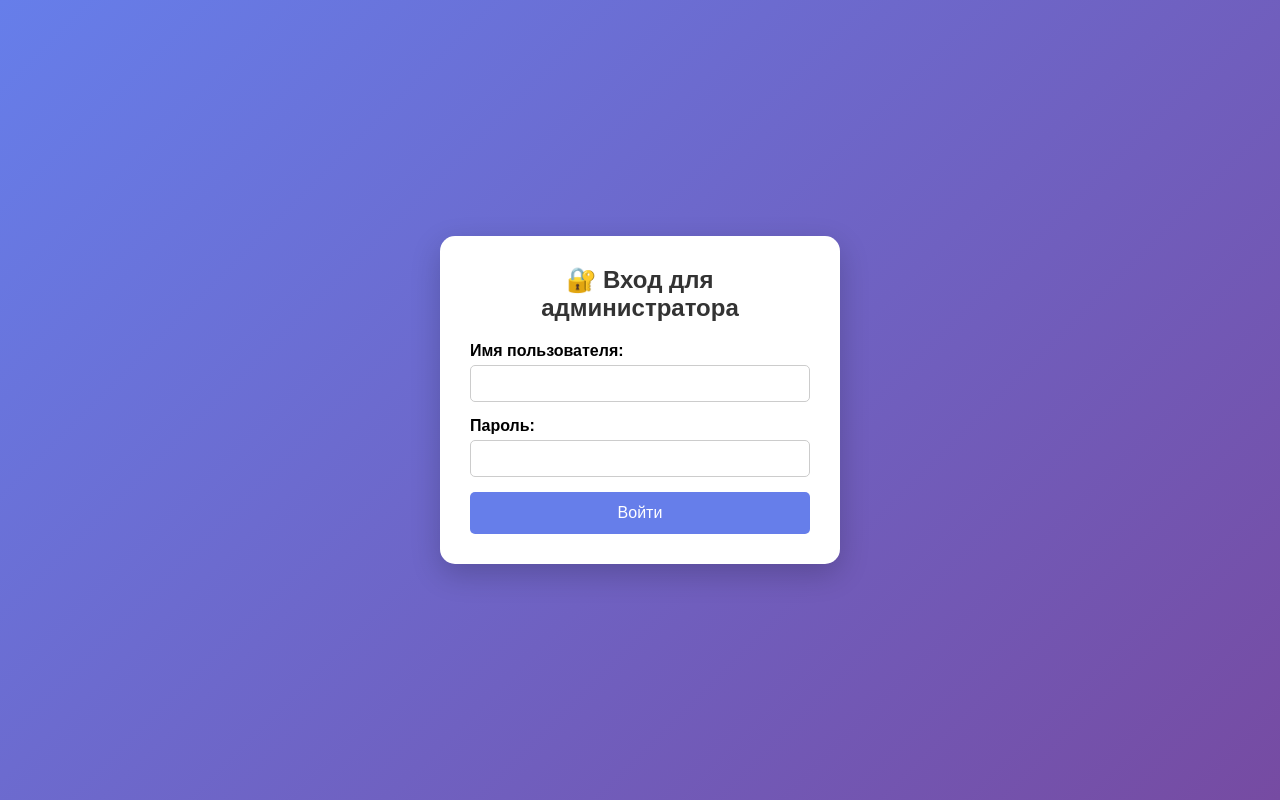
After one commit to ovelrdose/App-for-DevOps, a Flask app: page /login in a window 1280 px wide. The commit adds this page. Run offline with Flask 3, Linux system fonts and the light colour scheme; parts of the project's set-up code (start-up, migrations or seed data) failed here and were passed over; some libraries are stand-ins or nearby versions.

Commit message:
add login/logout

```diff
--- a/app.py
+++ b/app.py
@@ -1,10 +1,12 @@
-from flask import Flask, render_template, request, redirect, url_for, flash
+from flask import Flask, render_template, request, redirect, url_for, flash,session
 import sqlite3
 import os
+
 from werkzeug.utils import secure_filename
+from functools import wraps
 from PIL import Image
 from datetime import datetime
-
+from werkzeug.security import check_password_hash, generate_password_hash
 # Загрузка .env файла вручную
 def load_env_file():
     env_path = os.path.join(os.path.dirname(__file__), '.env')
@@ -41,6 +43,47 @@ def get_db_connection():
     return conn
 
 def init_db():
+    """Initialize database and create necessary directories"""
+    os.makedirs(os.path.dirname(DB_PATH), exist_ok=True)
+    os.makedirs(app.config['UPLOAD_FOLDER'], exist_ok=True)
+
+    conn = get_db_connection()
+    c = conn.cursor()
+
+    # Таблица котиков
+    c.execute('''
+        CREATE TABLE IF NOT EXISTS cats (
+            id INTEGER PRIMARY KEY AUTOINCREMENT,
+            filename TEXT NOT NULL,
+            original_name TEXT NOT NULL,
+            title TEXT NOT NULL,
+            upload_date TIMESTAMP DEFAULT CURRENT_TIMESTAMP
+        )
+    ''')
+
+    # Таблица пользователей
+    c.execute('''
+        CREATE TABLE IF NOT EXISTS users (
+            id INTEGER PRIMARY KEY AUTOINCREMENT,
+            username TEXT UNIQUE NOT NULL,
+            password_hash TEXT NOT NULL
+        )
+    ''')
+
+    # Создаём первого администратора при инициализации (если ещё нет пользователей)
+    c.execute('SELECT COUNT(*) FROM users')
+    if c.fetchone()[0] == 0:
+        from werkzeug.security import generate_password_hash
+        admin_username = os.environ.get('ADMIN_USERNAME', 'admin')
+        admin_password = os.environ.get('ADMIN_PASSWORD', 'admin')
+        hashed = generate_password_hash(admin_password)
+        c.execute('INSERT INTO users (username, password_hash) VALUES (?, ?)', (admin_username, hashed))
+        print(f"✅ Создан администратор: {admin_username} (пароль: {admin_password})")
+
+    conn.commit()
+    conn.close()
+    print(f"Database initialized at: {DB_PATH}")
+    print(f"Upload folder: {app.config['UPLOAD_FOLDER']}")
     """Initialize database and create necessary directories"""
     os.makedirs(os.path.dirname(DB_PATH), exist_ok=True)
     os.makedirs(app.config['UPLOAD_FOLDER'], exist_ok=True)
@@ -184,6 +227,16 @@ def upload():
 
     return render_template('upload.html')
 
+def login_required(f):
+    @wraps(f)
+    def decorated_function(*args, **kwargs):
+        if 'user_id' not in session:
+            flash('Пожалуйста, войдите в систему.')
+            return redirect(url_for('login'))
+        return f(*args, **kwargs)
+    return decorated_function
+
+
 @app.route('/manage')
 def manage():
     """Cat management page"""
@@ -195,9 +248,36 @@ def manage():
         print(f"Database error: {e}")
         return render_template('manage.html', cats=[])
 
+
+@app.route('/login', methods=['GET', 'POST'])
+def login():
+    if request.method == 'POST':
+        username = request.form['username']
+        password = request.form['password']
+
+        conn = get_db_connection()
+        user = conn.execute('SELECT * FROM users WHERE username = ?', (username,)).fetchone()
+        conn.close()
+
+        if user and check_password_hash(user['password_hash'], password):
+            session['user_id'] = user['id']
+            session['username'] = user['username']
+            flash('Вы вошли в систему!')
+            return redirect(url_for('manage'))
+        else:
+            flash('Неверное имя пользователя или пароль')
+
+    return render_template('login.html')
+
+@app.route('/logout')
+def logout():
+    session.clear()
+    flash('Вы вышли из системы.')
+    return redirect(url_for('index'))
+
 @app.route('/delete/<int:cat_id>', methods=['POST'])
+@login_required
 def delete_cat_route(cat_id):
-    """Delete cat route"""
     try:
         if delete_cat(cat_id):
             flash('Котик успешно удален!')
@@ -219,7 +299,7 @@ init_db()
 
 if __name__ == '__main__':
     host = os.environ.get('HOST', '127.0.0.1')  # По умолчанию localhost на Windows
-    port = int(os.environ.get('PORT', 5000))
+    port = int(os.environ.get('PORT', 5001))
     debug = os.environ.get('DEBUG', 'true').lower() == 'true'
 
     print(f"Starting Flask app on {host}:{port}")
--- /dev/null
+++ b/templates/login.html
@@ -0,0 +1,73 @@
+<!DOCTYPE html>
+<html lang="ru">
+<head>
+    <meta charset="UTF-8">
+    <meta name="viewport" content="width=device-width, initial-scale=1.0">
+    <title>Вход в систему</title>
+    <style>
+        * { margin: 0; padding: 0; box-sizing: border-box; }
+        body {
+            font-family: Arial, sans-serif;
+            background: linear-gradient(135deg, #667eea 0%, #764ba2 100%);
+            display: flex;
+            justify-content: center;
+            align-items: center;
+            min-height: 100vh;
+        }
+        .login-box {
+            background: white;
+            padding: 30px;
+            border-radius: 15px;
+            box-shadow: 0 10px 30px rgba(0,0,0,0.2);
+            width: 100%;
+            max-width: 400px;
+        }
+        .login-box h2 {
+            text-align: center; margin-bottom: 20px; color: #333;
+        }
+        .form-group {
+            margin-bottom: 15px;
+        }
+        label {
+            display: block; margin-bottom: 5px; font-weight: bold;
+        }
+        input {
+            width: 100%; padding: 10px; border: 1px solid #ccc; border-radius: 5px;
+        }
+        button {
+            width: 100%; padding: 12px; background: #667eea; color: white; border: none;
+            border-radius: 5px; font-size: 16px; cursor: pointer;
+        }
+        button:hover { background: #5a6fd8; }
+        .flash {
+            padding: 10px; background: #d4edda; color: #155724; border-radius: 5px; margin-bottom: 15px;
+            text-align: center;
+        }
+    </style>
+</head>
+<body>
+    <div class="login-box">
+        <h2>🔐 Вход для администратора</h2>
+
+        {% with messages = get_flashed_messages() %}
+            {% if messages %}
+                {% for message in messages %}
+                    <div class="flash">{{ message }}</div>
+                {% endfor %}
+            {% endif %}
+        {% endwith %}
+
+        <form method="post">
+            <div class="form-group">
+                <label for="username">Имя пользователя:</label>
+                <input type="text" id="username" name="username" required>
+            </div>
+            <div class="form-group">
+                <label for="password">Пароль:</label>
+                <input type="password" id="password" name="password" required>
+            </div>
+            <button type="submit">Войти</button>
+        </form>
+    </div>
+</body>
+</html>
```
Also changed, not shown: templates/base.html (+11 -4 lines), templates/index.html (+10 -4 lines), templates/manage.html (+10 -4 lines), data/cats.db (added), 1 other file.
